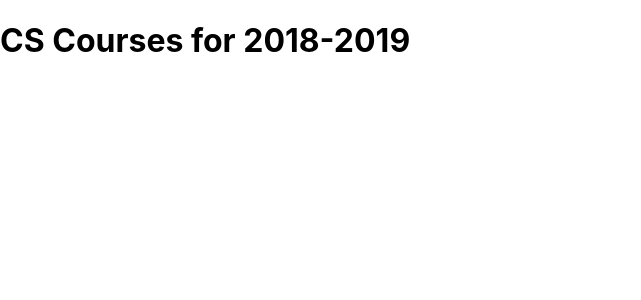
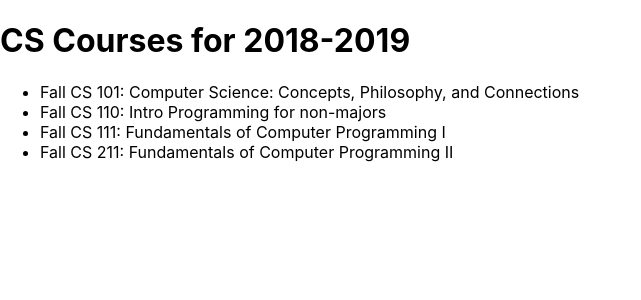
Before and after one commit to FrancisYL/class-scheduler, a React (Create React App) app: page / in a window 1280 px wide. Shown: the top 300 px of the page, without its empty margins (0-641 px from the left). Built offline with nearby package versions, Linux system fonts and the light colour scheme.

Commit message:
complete slice 2

```diff
--- a/src/App.js
+++ b/src/App.js
@@ -2,13 +2,73 @@ import React from 'react';
 
 const schedule = {
   title: "CS Courses for 2018-2019",
-  courses: []
+  courses: [
+    {
+      "id": "F101",
+      "title": "Computer Science: Concepts, Philosophy, and Connections",
+      "days": "MWF",
+      "start": "11:00",
+      "end": "11:50"
+    },
+    {
+      "id": "F110",
+      "title": "Intro Programming for non-majors",
+      "days": "MWF",
+      "start": "10:00",
+      "end": "10:50"
+    },
+    {
+      "id": "F111",
+      "title": "Fundamentals of Computer Programming I",
+      "days": "MWF",
+      "start": "13:00",
+      "end": "13:50"
+    },
+    {
+      "id": "F211",
+      "title": "Fundamentals of Computer Programming II",
+      "days": "TuTh",
+      "start": "12:30",
+      "end": "13:50"
+    }
+  ]
 };
 
 const App = () => (
   <div>
-    <h1>{ schedule.title }</h1>
+    <Banner title={ schedule.title } />
+    <CourseList courses = { schedule.courses } />
   </div>
-)
+);
+
+const Banner = ({ title }) => (
+  <h1>{ title }</h1>
+);
+
+const CourseList = ({ courses }) => (
+  <ul className="menu-list">
+    { courses.map(course => <Course course={ course } />) }
+  </ul>
+);
+
+const terms = {
+  F: 'Fall',
+  W: 'Winter',
+  S: 'Spring'
+};
+
+const getCourseTerm = course => (
+  terms[course.id.charAt(0)]
+);
+
+const getCourseNumber = course => (
+  course.id.slice(1, 4)
+);
+
+const Course = ({ course }) => (
+  <li>{ getCourseTerm(course) } CS { getCourseNumber(course) }: { course.title }</li>
+);
+
+
 
 export default App;
```
